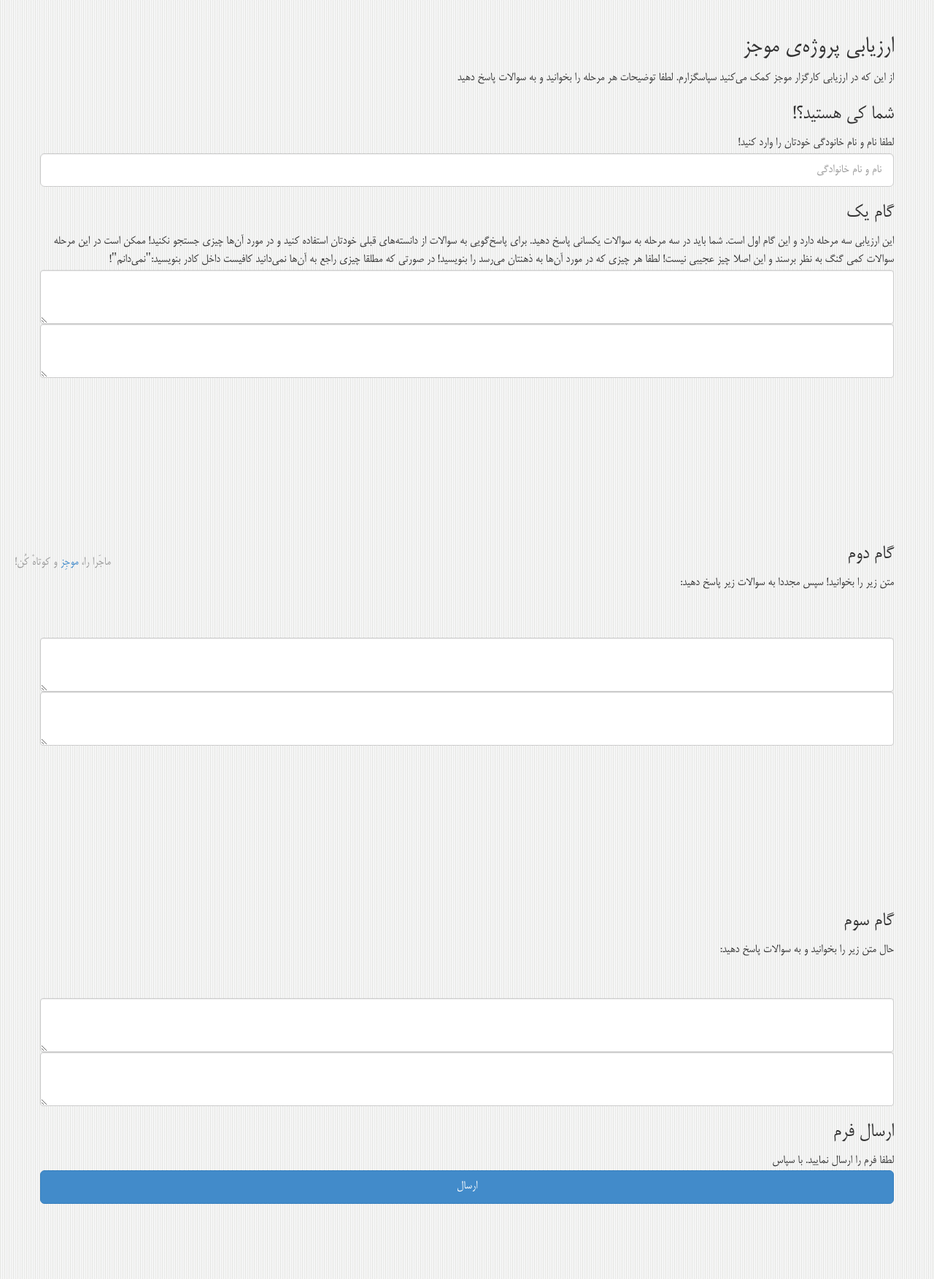
After one commit to kharazi/moujez, a Flask app: template moujez/templates/evaluation.html in a window 1280 px wide. The commit adds this page. Shown: the whole page at 73% size. Run offline with Flask 2, Linux system fonts and the light colour scheme; the template is opened without the code that fills it, so the values that code supplies are empty; some libraries are stand-ins or nearby versions; some web fonts are replaced.

Commit message:
Evaluation paga and Question game

```diff
--- a/moujez/main.py
+++ b/moujez/main.py
@@ -1,8 +1,9 @@
 import sqlite3
 import datetime
 import pickle
+import random
 import flask
-from flask import Flask, render_template, request, jsonify
+from flask import Flask, render_template, request, jsonify, redirect
 from src.fetch import Fetch
 from services.iran_samane import IranSamane
 from services.news_studio import NewsStudio
@@ -38,6 +39,19 @@
 def main():
     return render_template('index.html')
 
+@app.route("/get_form", methods=['POST'])
+def get_form():
+    print "get"
+    log_id = request.form['log_id']
+    query_db(
+        "INSERT INTO question_game_result VALUES (?,?,?,?,?,?,?,?)",
+        [log_id, request.form["name"], request.form["11"], request.form["12"],
+        request.form["21"], request.form["22"], request.form["31"], request.form["32"]
+        ]
+        )
+    print request.form['name']
+    return redirect('/')
+
 
 @app.route('/_add_numbers')
 def add_numbers():
@@ -69,10 +83,29 @@
 
     # For log
     log = (datetime.datetime.now(), res['title'], content, pickle.dumps(summarized))
-    query_db('INSERT INTO log VALUES (?,?,?,?)', log)
+    query_db('INSERT INTO log (submitted_time, title, source, summarized_text) VALUES (?,?,?,?)', log)
     #
     return jsonify(result=res)
 
 
+@app.route('/evaluation/1')
+def evaluation_1():
+    random_number = random.randint(1, 1)
+    news = query_db("SELECT * FROM log WHERE log_id = ?",
+        [random_number], one=True)
+    questions = query_db(
+        "SELECT * FROM questions_table WHERE news_id = ?",
+        [random_number], one=True
+        )
+    print "news is", questions
+    news["summarized_text"] = pickle.loads(news["summarized_text"])
+    return render_template('evaluation.html', news=news, questions=questions)
+
+
+@app.route('/result')
+def result():
+    news = query_db("SELECT * FROM question_game_result")
+    return render_template('result.html', news=news)
+
 if __name__ == "__main__":
     app.run(debug=True, host="0.0.0.0")
--- /dev/null
+++ b/moujez/templates/evaluation.html
@@ -0,0 +1,73 @@
+{% extends "layout.html" %}
+
+
+{% block body %}
+<div class="container">
+  <div class="row">
+    <form method="post" action="/get_form">
+      <br>
+      <h1>ارزیابی پروژه‌ی موجز</h1>
+      از این که در ارزیابی کارگزار موجز کمک می‌کنید سپاسگزارم.
+      لطفا توضیحات هر مرحله را بخوانید و به سوالات پاسخ دهید
+
+      <h2>شما کی هستید؟!</h2>
+      لطفا نام و نام خانودگی خودتان را وارد کنید!
+      <input type="text" class="form-control input-lg" name="name" placeholder="نام و نام خانوادگی">
+      <input type="text" class="hidden" name="log_id" value="{{ news.log_id }}">
+      <h2>گام‌ یک</h2>
+      این ارزیابی سه مرحله دارد و این گام اول است. شما باید در سه مرحله به سوالات یکسانی پاسخ دهید.
+      برای پاسخ‌گویی به سوالات از دانسته‌های قبلی خودتان استفاده کنید و در مورد آن‌ها چیزی جستجو نکنید! ممکن است در این مرحله سوالات کمی‌ گنگ به نظر برسند و این اصلا چیز عجیبی نیست! لطفا هر چیزی که در مورد آن‌ها به ذهنتان می‌رسد را بنویسید! در صورتی که مطلقا چیزی راجع‌ به آن‌ها نمی‌دانید کافیست داخل کادر بنویسید:"نمی‌دانم"!
+      <br >
+
+      <b>{{ questions.question_1 }}</b>
+      <textarea class="form-control" rows="3" name="11"></textarea>
+      <b>{{ questions.question_2 }}</b>
+      <textarea class="form-control" rows="3" name="12"></textarea>
+
+      <br><br><br><br><br><br><br><br>
+      <h2>گام‌ دوم</h2>
+      متن زیر را بخوانید! سپس مجددا به سوالات زیر پاسخ دهید:
+      <br>
+      <b> {{ news.title }} </b>
+      <br>
+      <ul>
+      {% for i in news.summarized_text %}
+        <li>
+        {{ i }}
+        </li>
+      {% endfor %}
+      </ul>
+      <br>
+      <b>{{ questions.question_1 }}</b>
+      <textarea class="form-control" rows="3" name="21"></textarea>
+      <b>{{ questions.question_2 }}</b>
+      <textarea class="form-control" rows="3" name="22"></textarea>
+
+      <br><br><br><br><br><br><br><br>
+      <h2>گام سوم</h2>
+      حال متن زیر را بخوانید و به سوالات پاسخ دهید:
+      <br>
+
+      <b> {{ news.title }} </b>
+      <br/>
+      {{ news.source }}
+
+      <br>
+      <b>{{ questions.question_1 }}</b>
+      <textarea class="form-control" rows="3" name="31"></textarea>
+      <b>{{ questions.question_2 }}</b>
+      <textarea class="form-control" rows="3" name="32"></textarea>
+
+      <h2>ارسال فرم</h2>
+      لطفا فرم را ارسال نمایید. با سپاس
+      <button type="submit" class="btn btn-primary btn-lg btn-block">ارسال</button>
+      <br>
+      <br>
+      <br>
+      <br>
+    </form>
+  </div>
+
+  </div>
+</div>
+{% endblock %}
--- a/moujez/templates/layout.html
+++ b/moujez/templates/layout.html
@@ -4,13 +4,13 @@
     <meta charset="utf-8">
     <title>موجز</title>
     <!-- Bootstap -->
-    <link href="static/css/libs/bootstrap/bootstrap.min.css" rel="stylesheet">
+    <link href="/static/css/libs/bootstrap/bootstrap.min.css" rel="stylesheet">
     <!-- CSS -->
-    <link href="static/css/index.css" rel="stylesheet">
+    <link href="/static/css/index.css" rel="stylesheet">
     <!-- Fav icon -->
-    <link rel="shortcut icon" href="static/images/favicon.ico" type="image/x-icon" />
+    <link rel="shortcut icon" href="/static/images/favicon.ico" type="image/x-icon" />
     <!-- Zepto -->
-    <script src="static/js/libs/zepto/zepto.js"></script>
+    <script src="/static/js/libs/zepto/zepto.js"></script>
     <!-- JavaScript -->
     <script src="/static/js/index.js"></script>
   </head>
```
Also changed, not shown: moujez/templates/result.html (added, +18 -0 lines), moujez/test_database.py (+42 -16 lines).
